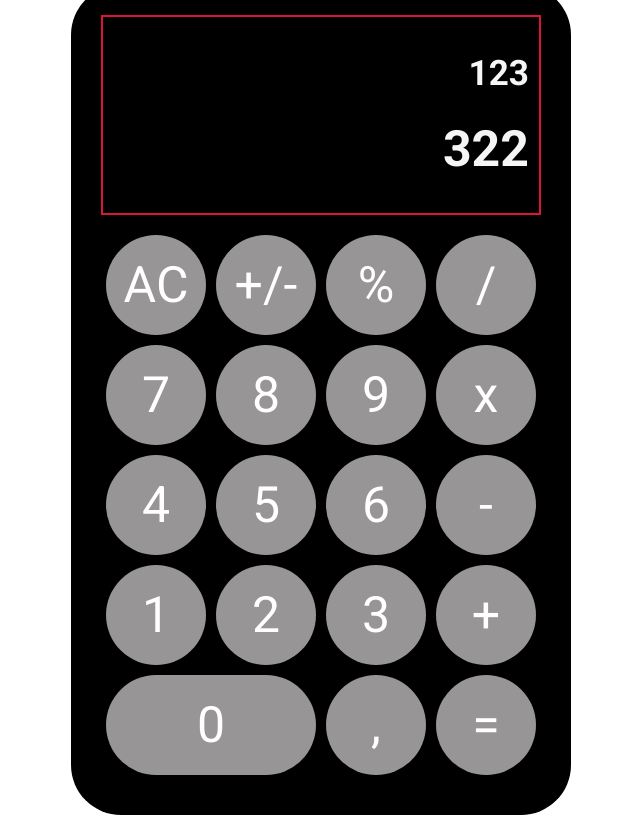
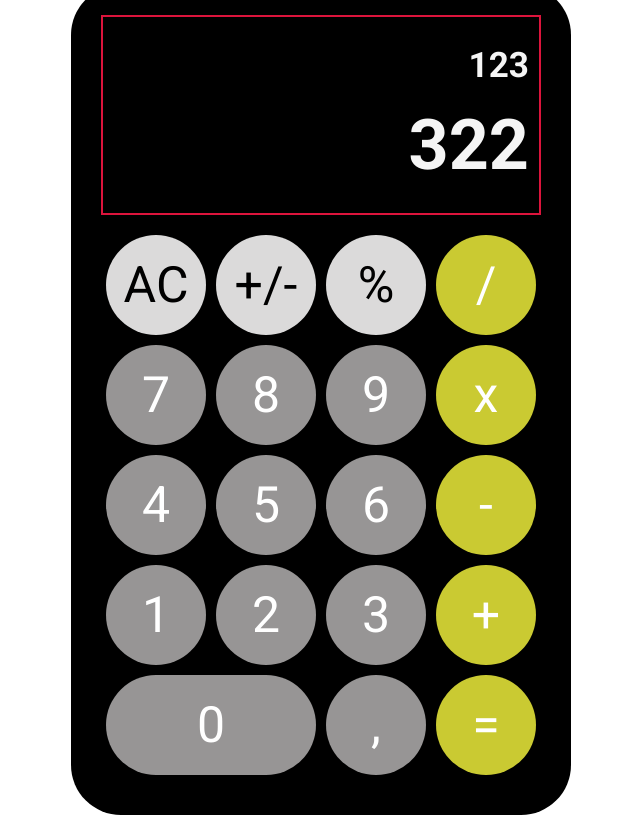
Before and after one commit to gurhanalan/JS-Project-Calculator, a plain HTML site: page index.html in a window 1280 px wide. Shown: the whole page, without its empty margins (319-959 px from the left). Drawn offline with Linux system fonts and the light colour scheme.

Commit message:
Add buttons style

```diff
--- a/style.css
+++ b/style.css
@@ -18,8 +18,6 @@ body {
     align-items: center;
     justify-content: center;
     height: 100vh;
-    overflow: hidden;
-    margin: 0;
 }
 
 .calculator {
@@ -43,7 +41,7 @@ body {
 }
 
 .screen-current {
-    font-size: 5rem;
+    font-size: 7rem;
 }
 
 .buttons-box {
@@ -69,6 +67,24 @@ body {
     place-items: center; */
     text-align: center;
     line-height: 10rem;
+    cursor: pointer;
+}
+
+.btn-special {
+    background-color: rgb(219, 218, 218);
+    color: black;
+}
+.btn-operant {
+    background-color: rgb(202, 202, 50);
+}
+
+.btn:hover {
+    filter: brightness(120%);
+}
+
+.btn:focus,
+.btn:active {
+    filter: brightness(80%);
 }
 
 .btn-number-0 {
@@ -76,3 +92,9 @@ body {
     width: 21rem;
     border-radius: 5rem;
 }
+
+@media only screen and (max-width: 600px) {
+    html {
+        font-size: 40%;
+    }
+}
```
